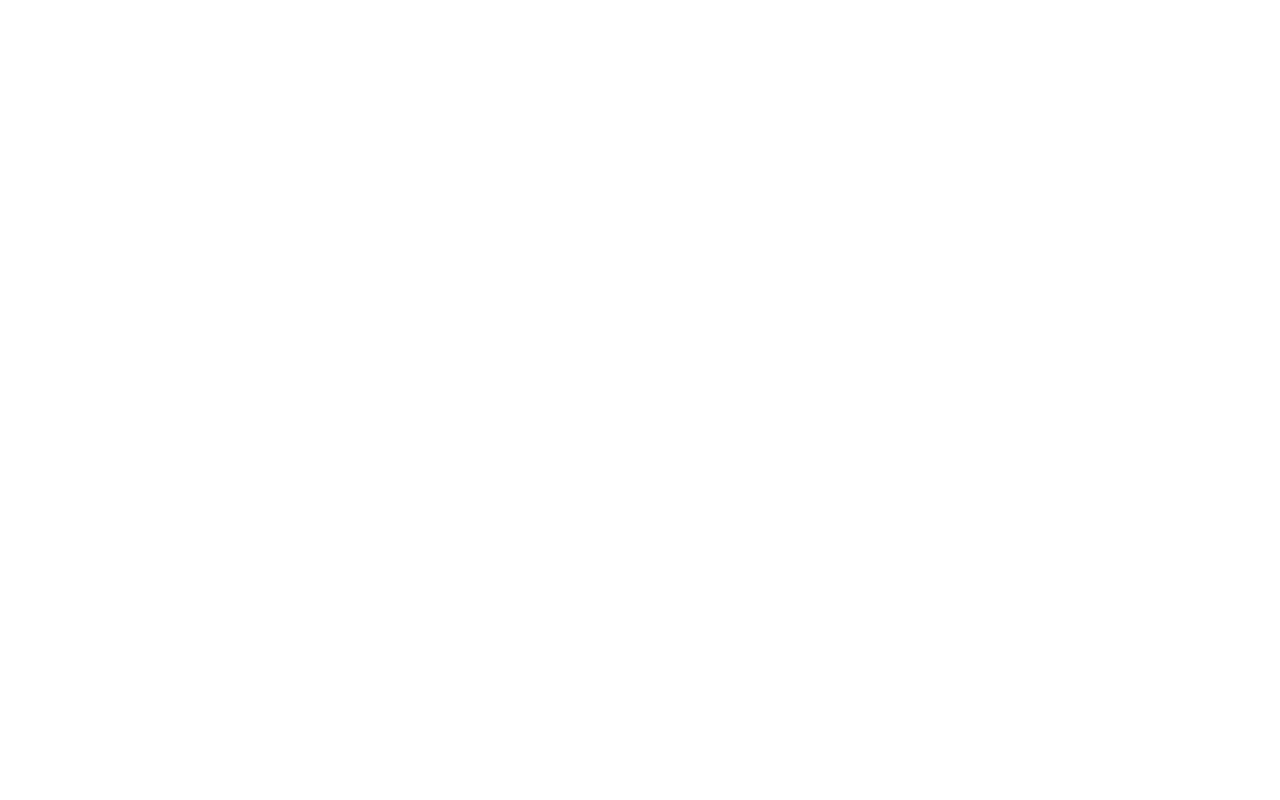
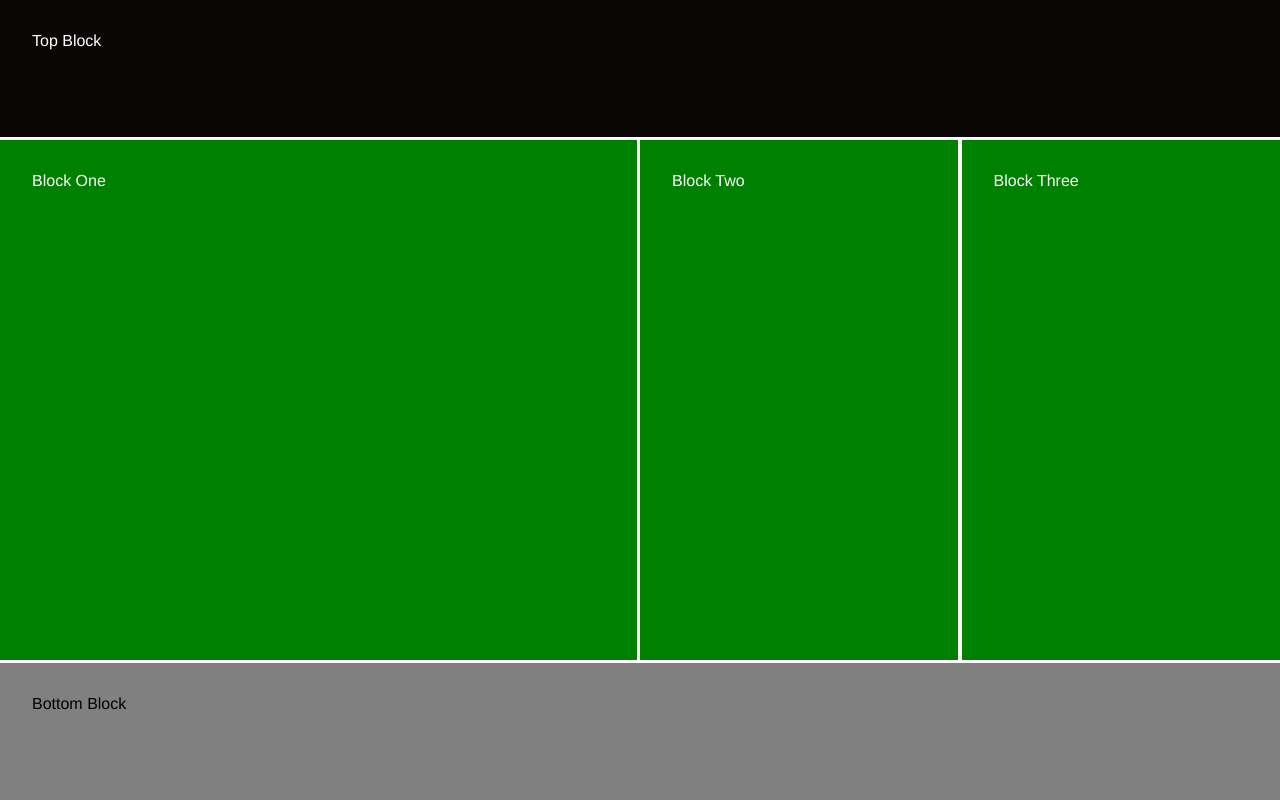
Before and after one commit to darkbotbbl/Meditatico, a plain HTML site: page index.html in a window 1280 px wide. Drawn offline with Linux system fonts and the light colour scheme.

Commit message:
Built the layout for the app

```diff
--- a/index.html
+++ b/index.html
@@ -3,26 +3,40 @@
 <head>
     <meta charset="UTF-8">
     <meta name="viewport" content="width=device-width, initial-scale=1.0">
+    <link rel="stylesheet" href="styles.css">
     <title>Meditatico - a simple meditation app for everyone</title>
 </head>
 <body>
 
-    <div class="">
+    <div id="app" class="main-grid">
+        <!-- The Top Block having the welcome note and name-->
+        <div class="top-block">
+            Top Block
+        </div>
 
-        <!-- the timer -->
-        <div class="">
+        <div class="sub-grid">
+            <!-- the timer -->
+            <div class="block block-a">
+                Block One
+            </div>
+            <!-- the audio controls -->
+            <div class="block block-b">
+                Block Two
+            </div>
+            <!-- the interface controls -->
+            <div class="block block-c">
+                Block Three
+            </div>
+        </div>
 
-        </div>
-        <!-- the audio controls -->
-        <div class="">
-
-        </div>
-        <!-- the interface controls -->
-        <div class="">
-
+        <!-- The Bottom Block having the quote -->
+        <div class="bottom-block">
+            Bottom Block
         </div>
 
     </div>
 
+    <script src="./main.js"></script>
+
 </body>
 </html>
--- a/styles.css
+++ b/styles.css
@@ -0,0 +1,98 @@
+:root {
+    box-sizing: border-box;
+}
+
+*,
+*::before,
+*::after {
+    box-sizing: inherit;
+}
+
+body {
+    font-family: Helvetica, Arial, sans-serif;
+    padding: 0;
+    margin: 0;
+}
+
+#app {
+    height: 100vh;
+    width: 100vw;
+}
+
+/* Grid */
+.main-grid {
+    display: grid;
+    grid-template-rows: repeat(10, auto);
+    row-gap: 0.2em;
+}
+
+.sub-grid {
+    grid-column: 1 / 4;
+    grid-row: span 8;
+
+    display: grid;
+    grid-template-columns: 2fr 1fr 1fr;
+    grid-template-rows: 1;
+    column-gap: 0.2em;
+}
+
+@media (min-width: 39.375em) and (max-width: 50em) {
+    .sub-grid {
+        grid-column: 1 / 4;
+        grid-row: span 8;
+
+        display: grid;
+        grid-template-columns: 2fr 1fr;
+        grid-template-rows: 1fr 1fr;
+        gap: 0.2em;
+    }
+
+    .block-a {
+        grid-row: span 2;
+    }
+}
+
+@media (max-width: 39.374em) {
+    .sub-grid {
+        grid-column: 1 / 4;
+        grid-row: span 8;
+
+        display: grid;
+        grid-template-columns: 1fr 1fr;
+        grid-template-rows: 2fr 1fr;
+        gap: 0.2em;
+    }
+
+    .block-a {
+        grid-column: span 2;
+    }
+}
+
+
+.top-block {
+    grid-column: 1 / 4;
+    grid-row: span 1;
+
+    background-color: rgb(10, 6, 6);
+    color: white;
+    padding: 2em;
+}
+
+.block {
+    background-color: green;
+    color: white;
+    padding: 2em;
+}
+
+.block:nth-child(1) {
+    margin-left: 0;
+}
+
+.bottom-block {
+    grid-column: 1 / 4;
+    grid-row: span 1;
+
+    background-color: gray;
+    color: black;
+    padding: 2em;
+}
```
